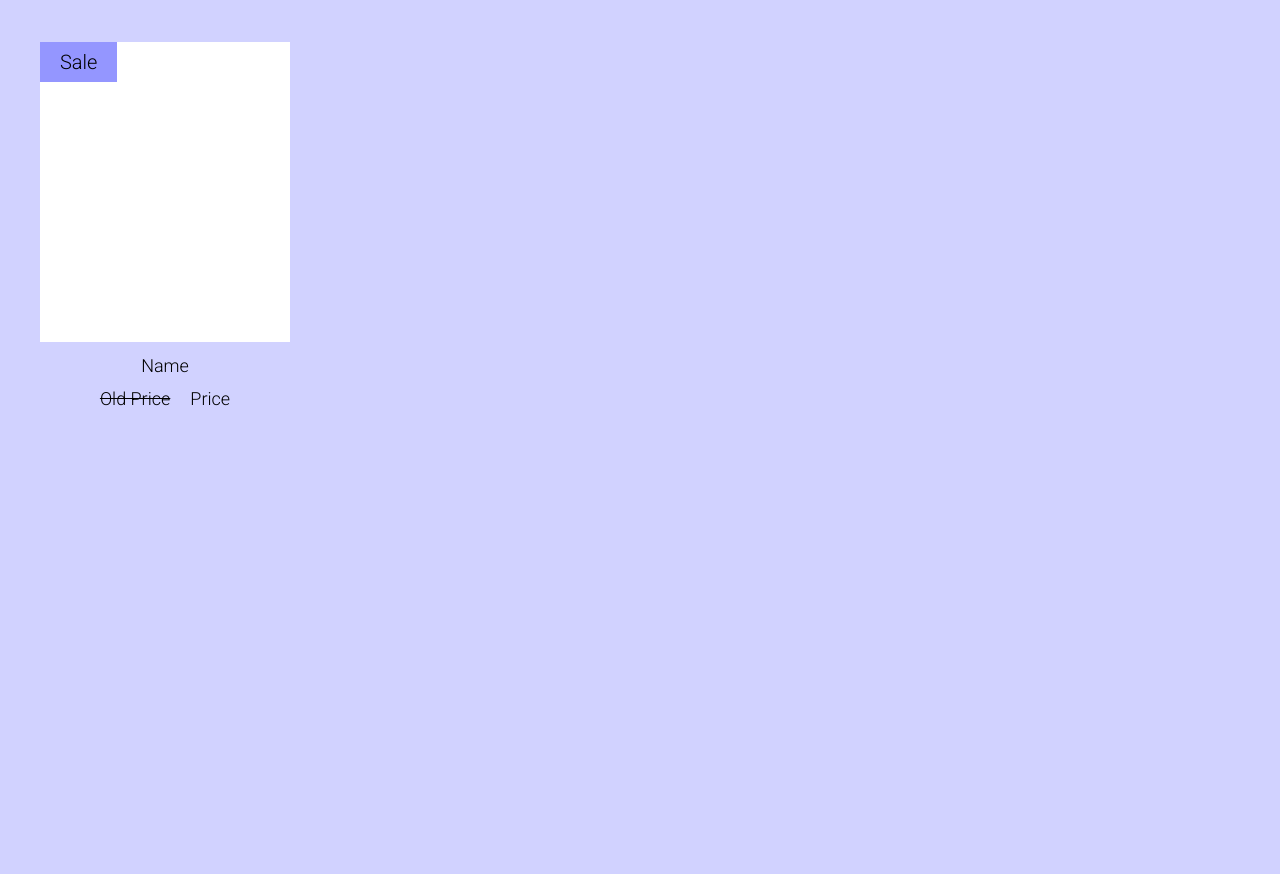
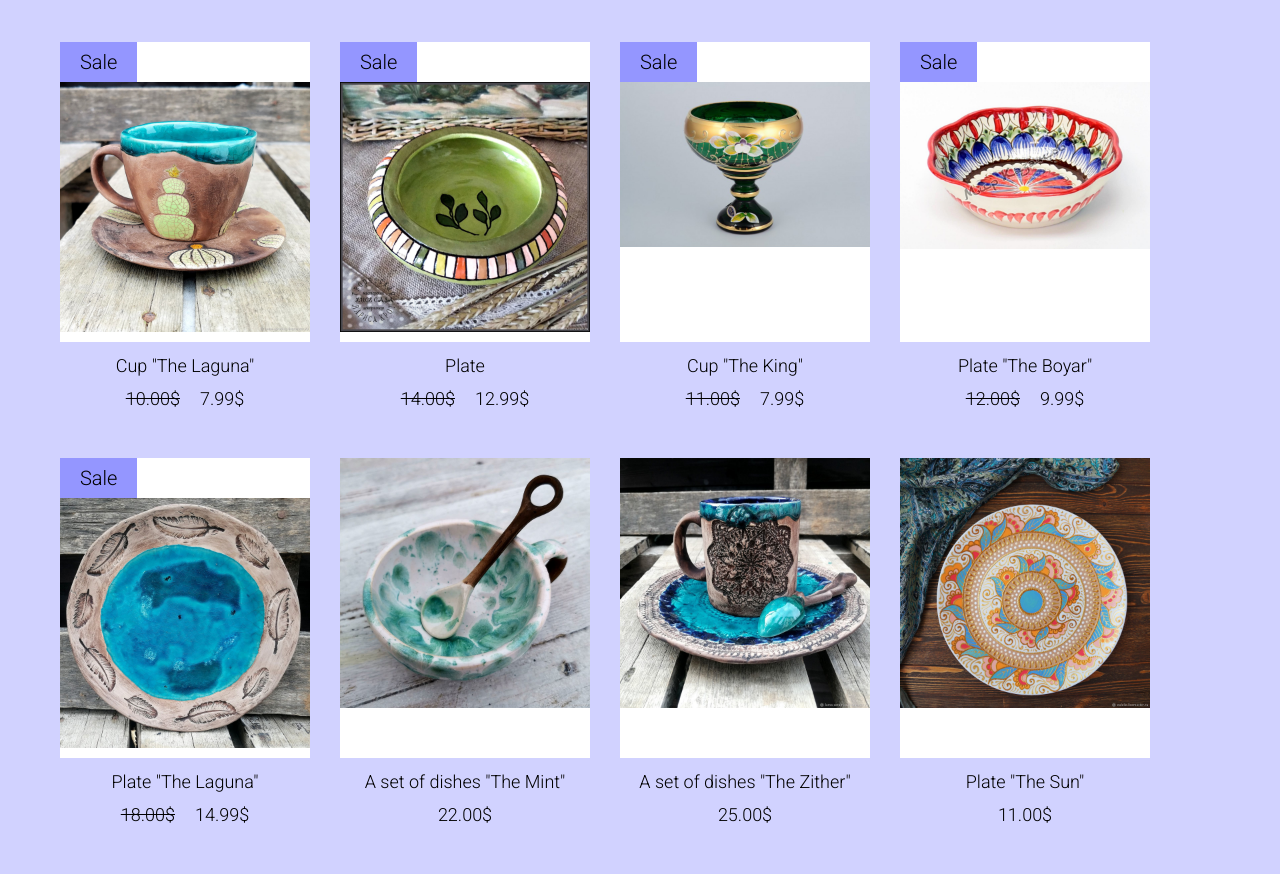
Before and after one commit to Altair20177/expert-soft-frontend-test, a plain HTML site: page index.html in a window 1280 px wide. Shown: the part 95-969 px from the top of the page. Before the commit the page ends 830 px from the top, so only its background shows below. Drawn offline with Linux system fonts and the light colour scheme.

Commit message:
feat: add new cards

```diff
--- a/index.html
+++ b/index.html
@@ -17,12 +17,86 @@
             <div class="catalog-card">
                 <div class="catalog-card__main">
                     <div class="catalog-card__icon">Sale</div>
-                    <img src="" alt="" class="catalog-card__image">
+                    <img src="img/1.jpg" alt="" class="catalog-card__image">
                     <div class="catalog-card__hover">Quick View</div>
                 </div>
                 <div class="catalog-card__footer">
-                    <p class="catalog-card__name">Name</p>
-                    <p class="catalog-card__price"><span class="old__price">Old Price</span>Price</p>
+                    <p class="catalog-card__name">Cup "The Laguna"</p>
+                    <p class="catalog-card__price"><span class="old__price">10.00$</span>7.99$</p>
+                </div>
+            </div>
+            <div class="catalog-card">
+                <div class="catalog-card__main">
+                    <div class="catalog-card__icon">Sale</div>
+                    <img src="img/2.jpg" alt="" class="catalog-card__image">
+                    <div class="catalog-card__hover">Quick View</div>
+                </div>
+                <div class="catalog-card__footer">
+                    <p class="catalog-card__name">Plate</p>
+                    <p class="catalog-card__price"><span class="old__price">14.00$</span>12.99$</p>
+                </div>
+            </div>
+            <div class="catalog-card">
+                <div class="catalog-card__main">
+                    <div class="catalog-card__icon">Sale</div>
+                    <img src="img/3.jpeg" alt="" class="catalog-card__image">
+                    <div class="catalog-card__hover">Quick View</div>
+                </div>
+                <div class="catalog-card__footer">
+                    <p class="catalog-card__name">Cup "The King"</p>
+                    <p class="catalog-card__price"><span class="old__price">11.00$</span>7.99$</p>
+                </div>
+            </div>
+            <div class="catalog-card">
+                <div class="catalog-card__main">
+                    <div class="catalog-card__icon">Sale</div>
+                    <img src="img/4.jpg" alt="" class="catalog-card__image">
+                    <div class="catalog-card__hover">Quick View</div>
+                </div>
+                <div class="catalog-card__footer">
+                    <p class="catalog-card__name">Plate "The Boyar"</p>
+                    <p class="catalog-card__price"><span class="old__price">12.00$</span>9.99$</p>
+                </div>
+            </div>
+            <div class="catalog-card">
+                <div class="catalog-card__main">
+                    <div class="catalog-card__icon">Sale</div>
+                    <img src="img/5.jpg" alt="" class="catalog-card__image">
+                    <div class="catalog-card__hover">Quick View</div>
+                </div>
+                <div class="catalog-card__footer">
+                    <p class="catalog-card__name">Plate "The Laguna"</p>
+                    <p class="catalog-card__price"><span class="old__price">18.00$</span>14.99$</p>
+                </div>
+            </div>
+            <div class="catalog-card">
+                <div class="catalog-card__main">
+                    <img src="img/6.jpg" alt="" class="catalog-card__image">
+                    <div class="catalog-card__hover">Quick View</div>
+                </div>
+                <div class="catalog-card__footer">
+                    <p class="catalog-card__name">A set of dishes "The Mint"</p>
+                    <p class="catalog-card__price">22.00$</p>
+                </div>
+            </div>
+            <div class="catalog-card">
+                <div class="catalog-card__main">
+                    <img src="img/7.jpg" alt="" class="catalog-card__image">
+                    <div class="catalog-card__hover">Quick View</div>
+                </div>
+                <div class="catalog-card__footer">
+                    <p class="catalog-card__name">A set of dishes "The Zither"</p>
+                    <p class="catalog-card__price">25.00$</p>
+                </div>
+            </div>
+            <div class="catalog-card">
+                <div class="catalog-card__main">
+                    <img src="img/8.jpg" alt="" class="catalog-card__image">
+                    <div class="catalog-card__hover">Quick View</div>
+                </div>
+                <div class="catalog-card__footer">
+                    <p class="catalog-card__name">Plate "The Sun"</p>
+                    <p class="catalog-card__price">11.00$</p>
                 </div>
             </div>
         </main>
--- a/style.css
+++ b/style.css
@@ -41,6 +41,7 @@ body{
     font-family: Roboto;
     max-width: 1200px;
     margin: 0 auto;
+    padding: 0 20px;
 }
 
 h1{
@@ -62,12 +63,13 @@ h1::after{
 
 .catalog{
     display: flex;
-    flex-wrap: nowrap;
+    flex-wrap: wrap;
 }
 
 .catalog-card{
     width: 250px;
-    border-radius: 5px;
+    margin-right: 30px;
+    margin-bottom: 50px;
 }
 
 .catalog-card__main{
@@ -99,3 +101,7 @@ h1::after{
     justify-content: end;
     display: none;
 }
+
+.catalog-card img{
+    width: 100%;
+}
```
Also changed, not shown: img/1.jpg (added), img/2.jpg (added), img/3.jpeg (added), img/4.jpg (added), img/5.jpg (added), img/6.jpg (added), img/7.jpg (added), img/8.jpg (added).
